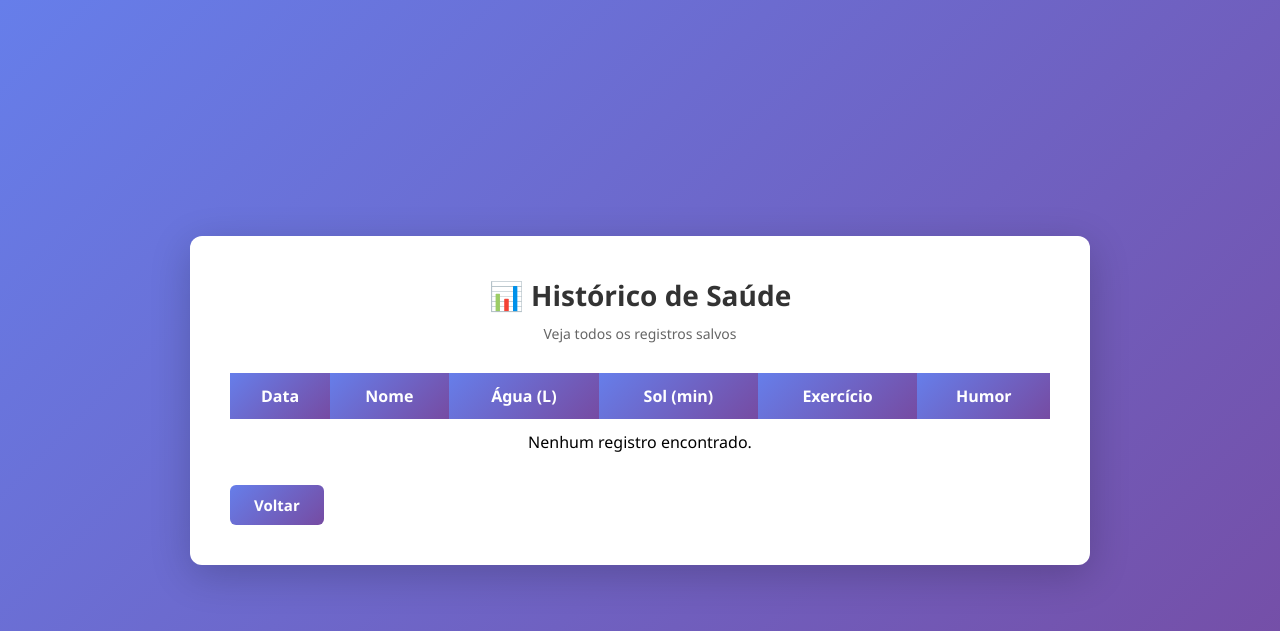
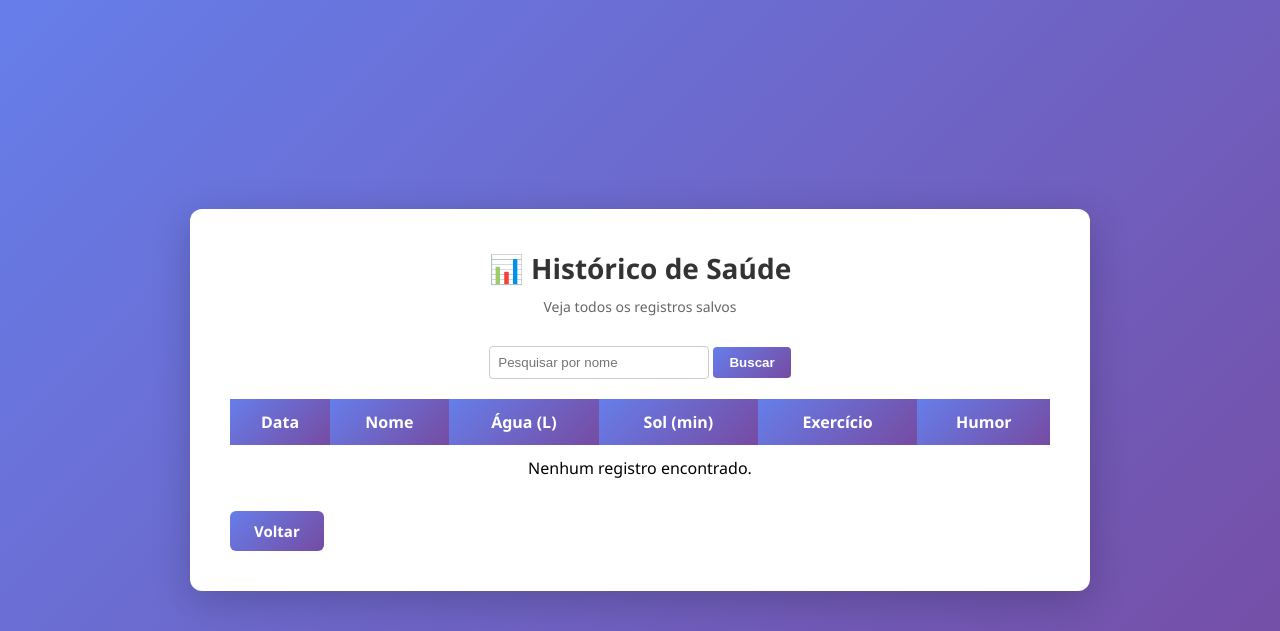
Before and after one commit to davi-aires/Monitoramento-de-saude-ADS, a Flask app: page /historico in a window 1280 px wide. Shown: the top 631 px of the page. Run offline with Flask 3, Linux system fonts and the light colour scheme; data that the repository does not hold is empty.

Commit message:
Adicionado filtro por nome no histórico de registros

```diff
--- a/app.py
+++ b/app.py
@@ -53,11 +53,16 @@ def salvar_dados():
 
 @app.route('/historico')
 def historico():
-    """Renderiza a página de histórico de dados registrados"""
+    """Renderiza a página de histórico de dados registrados, com filtro por nome"""
     try:
+        nome_filtro = request.args.get('nome', '').strip()
         conn = get_db_connection()
         cursor = conn.cursor()
-        cursor.execute('SELECT * FROM saude ORDER BY data_registro DESC')
+        if nome_filtro:
+            cursor.execute('SELECT * FROM saude WHERE nome LIKE ? ORDER BY data_registro DESC', (f'%{nome_filtro}%',))
+        else:
+            cursor.execute('SELECT * FROM saude ORDER BY data_registro DESC')
+
         registros = cursor.fetchall()
         cursor.close()
         conn.close()
--- a/templates/historico.html
+++ b/templates/historico.html
@@ -86,6 +86,11 @@
             <h1>📊 Histórico de Saúde</h1>
             <p>Veja todos os registros salvos</p>
         </div>
+        <!-- Formulário de busca por nome -->
+        <form method="get" action="/historico" style="margin-bottom: 20px; text-align: center;">
+            <input type="text" name="nome" placeholder="Pesquisar por nome" value="{{ request.args.get('nome', '') }}" style="padding: 8px; border-radius: 4px; border: 1px solid #ccc; width: 220px;">
+            <button type="submit" style="padding: 8px 16px; border-radius: 4px; background: linear-gradient(135deg, #667eea 0%, #764ba2 100%); color: white; border: none; font-weight: 600; cursor: pointer;">Buscar</button>
+        </form>
         <table>
             <thead>
                 <tr>
```
